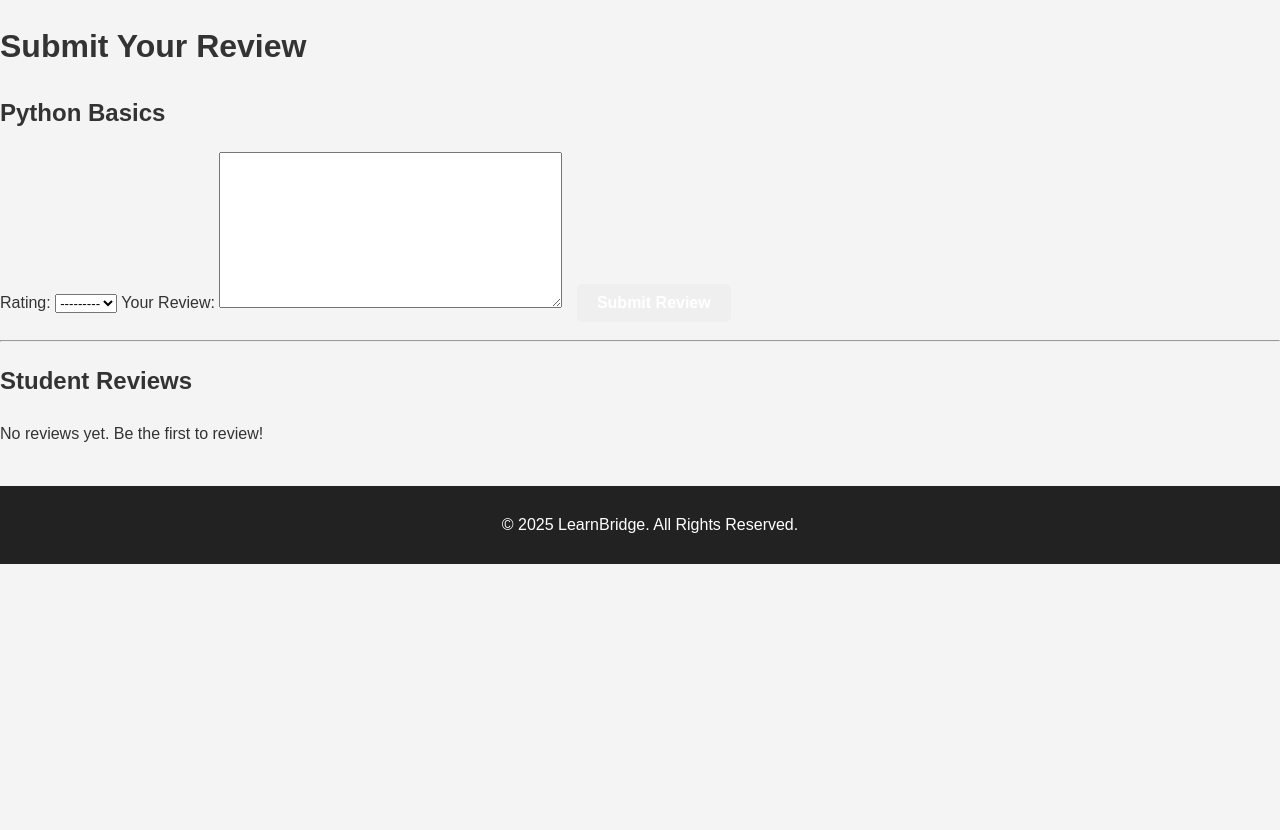
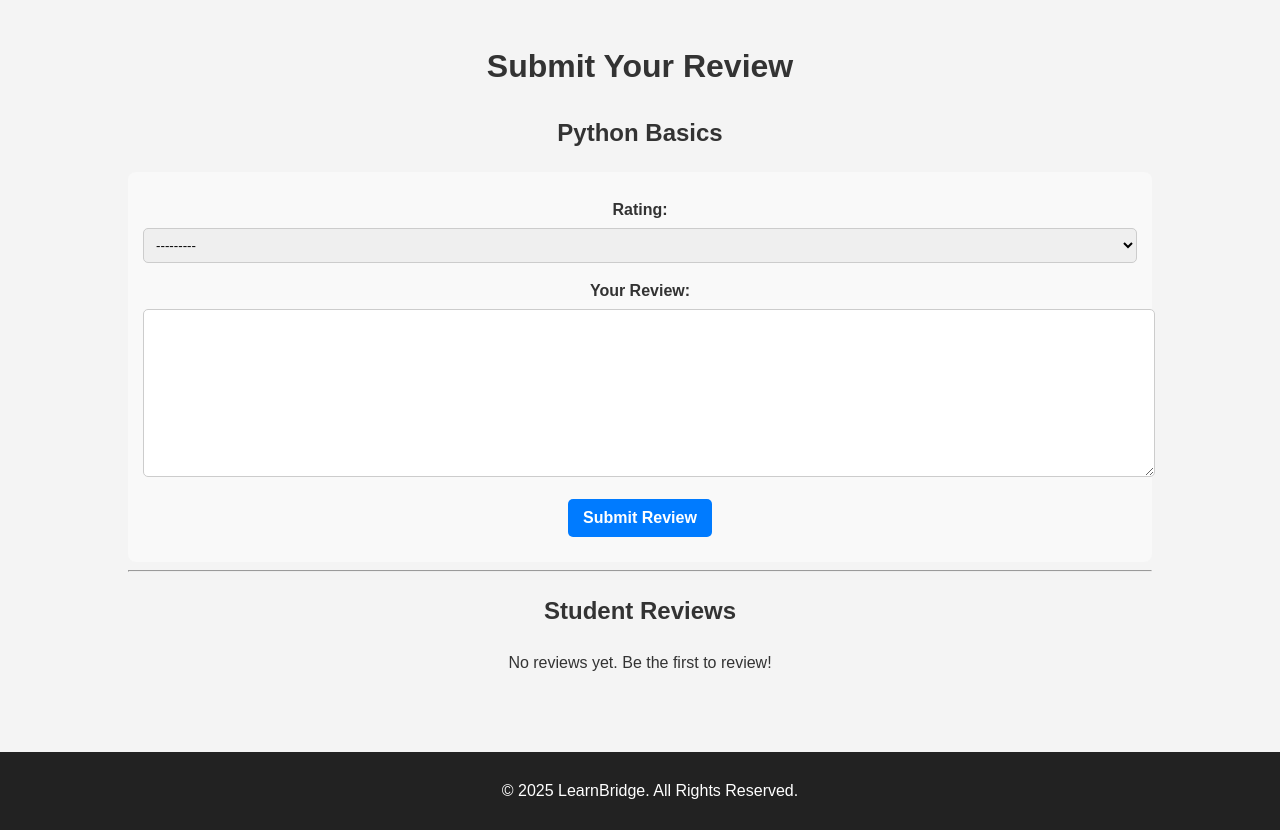
Before and after one commit to agodahdev/LearnBridge, a Django app: page /courses/course/1/review/ in a window 1280 px wide. Shown: the part 62-892 px from the top of the page. Before the commit the page ends 626 px from the top, so only its background shows below. Run offline with Django 4.2, Linux system fonts and the light colour scheme; a user stored in the database is signed in; data comes from the database, SQL or seed files in the repository.

Commit message:
added styling review submission page

```diff
--- a/LearnBridge/static/css/style.css
+++ b/LearnBridge/static/css/style.css
@@ -626,3 +626,72 @@ footer {
     color: white;
     margin-top: 40px;
 }
+
+/* Review Page Styling */
+.review-container {
+    width: 80%;
+    margin: auto;
+    padding: 20px;
+    text-align: center;
+}
+
+.review-form {
+    background: #f9f9f9;
+    padding: 15px;
+    border-radius: 8px;
+}
+
+.review-form label {
+    display: block;
+    font-weight: bold;
+    margin-top: 10px;
+}
+
+.review-form textarea, .review-form select {
+    width: 100%;
+    padding: 8px;
+    margin: 5px 0;
+    border: 1px solid #ccc;
+    border-radius: 5px;
+}
+
+.submit-btn {
+    background: #007bff;
+    color: white;
+    padding: 10px 15px;
+    border: none;
+    cursor: pointer;
+    margin-top: 10px;
+}
+
+.submit-btn:hover {
+    background: #0056b3;
+}
+
+.review-list {
+    margin-top: 20px;
+}
+
+.review-card {
+    background: white;
+    padding: 10px;
+    border: 1px solid #ddd;
+    border-radius: 6px;
+    margin-bottom: 15px;
+    box-shadow: 0px 0px 5px rgba(0,0,0,0.1);
+}
+
+.review-username {
+    font-weight: bold;
+    color: #333;
+}
+
+.review-date {
+    font-size: 0.9em;
+    color: #777;
+}
+
+.review-rating {
+    font-size: 1.2em;
+    color: #f39c12;
+}
```
